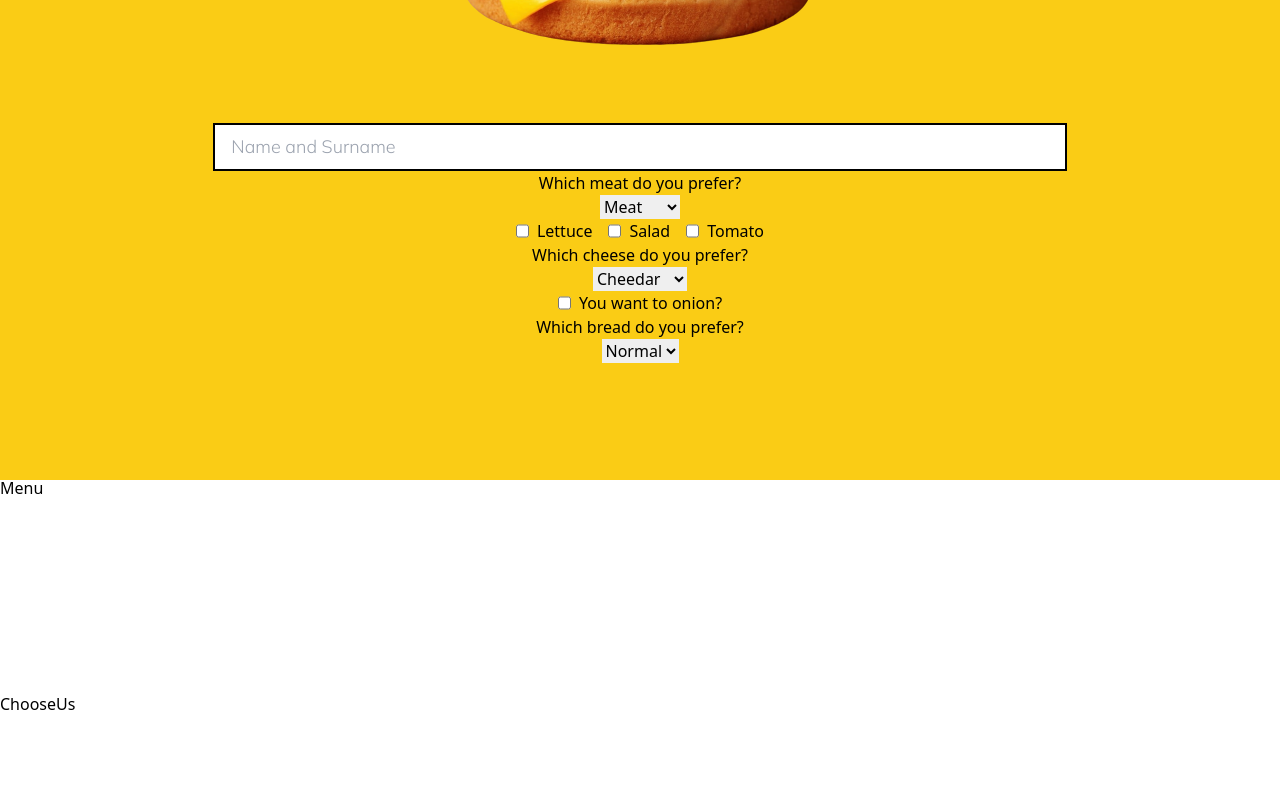
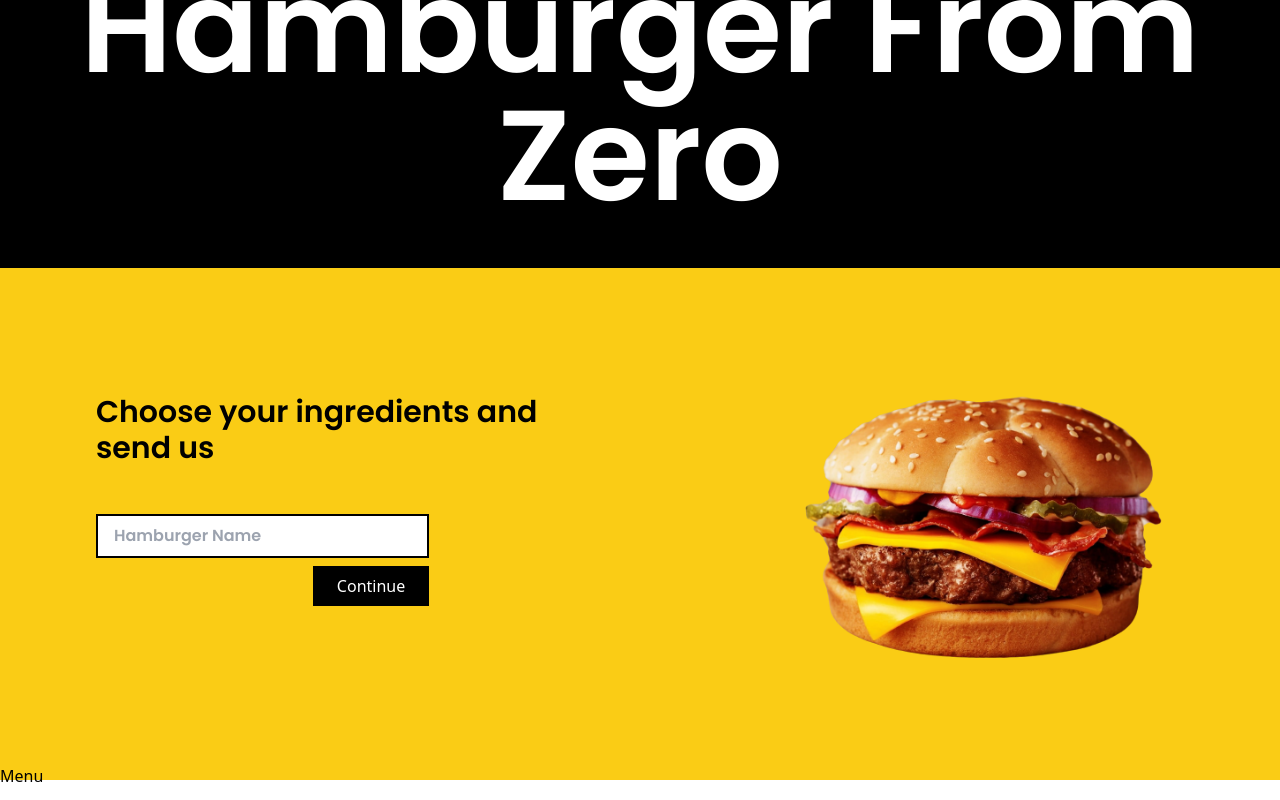
Before and after one commit to SaidARSLAN/restaurantMenu, a React (Vite) app: page / in a window 1280 px wide. Shown: the part 1140-1940 px from the top of the page. Built offline with nearby package versions, Linux system fonts and the light colour scheme.

Commit message:
Two step factory form has been added

```diff
--- a/src/App.jsx
+++ b/src/App.jsx
@@ -15,7 +15,7 @@ function App() {
       <section className='w-full h-screen'>
         <Create />
       </section>
-      <section className='py-24'>
+      <section className='py-96'>
         <Menu />
       </section>
       <section className='py-24'>
--- /dev/null
+++ b/src/components/HamburgeName.jsx
@@ -0,0 +1,16 @@
+import React, { useState } from 'react'
+
+const HamburgeName = () => {
+
+
+    const [hamburgerName, setHamburgerName] = useState("");
+
+  return (
+    <form className='w-2/3 flex lg:items-start lg:justify-start flex-col items-center justify-center'>
+          <input className='px-4 py-2 w-full mt-12 font-poppins border-2 border-black' placeholder='Hamburger Name'
+          value={hamburgerName} onChange={e => {setHamburgerName(e.target.value)}}></input>
+        </form>
+  )
+}
+
+export default HamburgeName
--- /dev/null
+++ b/src/components/HamburgerConfirm.jsx
@@ -0,0 +1,9 @@
+import React from 'react'
+
+const HamburgerConfirm = () => {
+  return (
+    <div>HamburgerConfirm</div>
+  )
+}
+
+export default HamburgerConfirm
--- /dev/null
+++ b/src/components/HamburgerInfo.jsx
@@ -0,0 +1,40 @@
+import React from 'react'
+
+const HamburgerInfo = () => {
+  return (
+    <form className='my-4 flex flex-col items-center justify-center space-y-2'>
+        <div className='flex items-center justify-evenly space-x-16'>
+        <label className='text-lg font-m'>Choose your meat</label>
+        <select className='text-lg font-poppins bg-black text-white'>
+            <option>Meat</option>
+            <option>Chichken</option>
+            <option>Vegan</option>
+        </select>
+        </div>
+        <div className='flex items-center justify-evenly space-x-12'>
+        <label className='text-lg font-m'>Choose your cheese</label>
+        <select className='text-lg font-poppins bg-black text-white'>
+            <option>Cheedar</option>
+            <option>Moserella</option>
+            <option>None</option>
+        </select>
+        </div>
+        <div className='flex space-x-4'>
+            <div className='flex space-x-2'>
+            <label className='test-lg font-mulish'>Salad</label>
+            <input type='checkbox' />
+            </div>
+            <div className='flex space-x-2'>
+            <label className='test-lg font-mulish'>Tomato</label>
+            <input type='checkbox' />
+            </div>
+            <div className='flex space-x-2'>
+            <label className='test-lg font-mulish'>Onion</label>
+            <input type='checkbox' />
+            </div>
+        </div>
+    </form>
+  )
+}
+
+export default HamburgerInfo
--- a/src/sections/Create.jsx
+++ b/src/sections/Create.jsx
@@ -1,55 +1,36 @@
-import React from 'react'
+import React, { useState } from 'react'
 import { HamburgerNext } from '../contains'
+import HamburgeName from '../components/HamburgeName';
+import HamburgerInfo from '../components/HamburgerInfo';
+import HamburgerConfirm from '../components/HamburgerConfirm';
 
 const Create = () => {
+  const [step, setStep] = useState(0);
+
+  const handleNext = () => {
+    if (step < 2) {
+      setStep(step + 1);
+    }
+  }
+
   return (
-    <div className='flex h-[900px] flex-col w-full bg-yellow-400'>
-      <div className='w-full flex items-center justify-center mt-12'>
-        <h1 className='text-5xl text-center font-poppins leading-20'>Create Your Own Hamburger From Zero</h1>
+    <div className='flex h-[900px] flex-col w-full bg-yellow-400 lg:h-[1200px]'>
+      <div className='w-full flex items-center justify-center mt-28 lg:mt-52 bg-black py-8 lg:py-12'>
+        <h1 className='text-5xl text-center font-poppins leading-20 text-white lg:text-9xl'>Create Your Own Hamburger From Zero</h1>
       </div>
-      <div className='w-full my-9 flex items-center justify-center'>
-        <img src={HamburgerNext} />
+      <div className='flex flex-col lg:flex-row-reverse'>
+      <div className='w-full my-9 flex items-center justify-center lg:mt-24'>
+        <img src={HamburgerNext} className='lg:w-[1440px]'/>
       </div>
-      <div className='w-full flex items-center justify-center'>
-        <form className='flex flex-col w-full items-center'>
-          <input className='border-2 border-black w-2/3 px-4 py-2 font-mulish text-lg' placeholder='Name and Surname'></input>
-          <label>Which meat do you prefer?</label>
-          <select>
-            <option>Meat</option>
-            <option>Chicken</option>
-            <option>Vegan</option>
-          </select>
-          <div className='flex space-x-4'>
-          <div className='flex space-x-2'>
-          <input type='checkbox'></input>
-          <label>Lettuce</label>
+      <div className='flex lg:items-start flex-col w-full lg:justify-center justify-center items-center  lg:px-24 lg:py-12'>
+      <h1 className='font-poppins text-xl lg:text-3xl   text-center lg:text-left'>Choose your ingredients and send us</h1>
+        {step === 0 ? <HamburgeName /> : step === 1 ? <HamburgerInfo /> : step === 2 ? <HamburgerConfirm /> : <div></div>}
+        <div className='mt-2 w-2/3 flex justify-end'>
+            <button className='px-6 py-2 bg-black text-white hover:bg-white hover:text-black duration-300'
+            onClick={handleNext}
+            >Continue</button>
           </div>
-          <div className='flex space-x-2'>
-          <input type='checkbox'></input>
-          <label>Salad</label>
-          </div>
-          <div className='flex space-x-2'>
-          <input type='checkbox'></input>
-          <label>Tomato</label>
-          </div>
-          </div>
-          <label>Which cheese do you prefer?</label>
-          <select>
-            <option>Cheedar</option>
-            <option>Mozerella</option>
-            <option>None</option>
-          </select>
-          <div className='flex space-x-2'>
-          <input type='checkbox'></input>
-          <label>You want to onion?</label>
-          </div>
-          <label>Which bread do you prefer?</label>
-          <select>
-            <option>Normal</option>
-            <option>Big</option>
-            <option>Small</option>
-          </select>
-        </form>
+      </div>
       </div>
     </div>
   )
```
